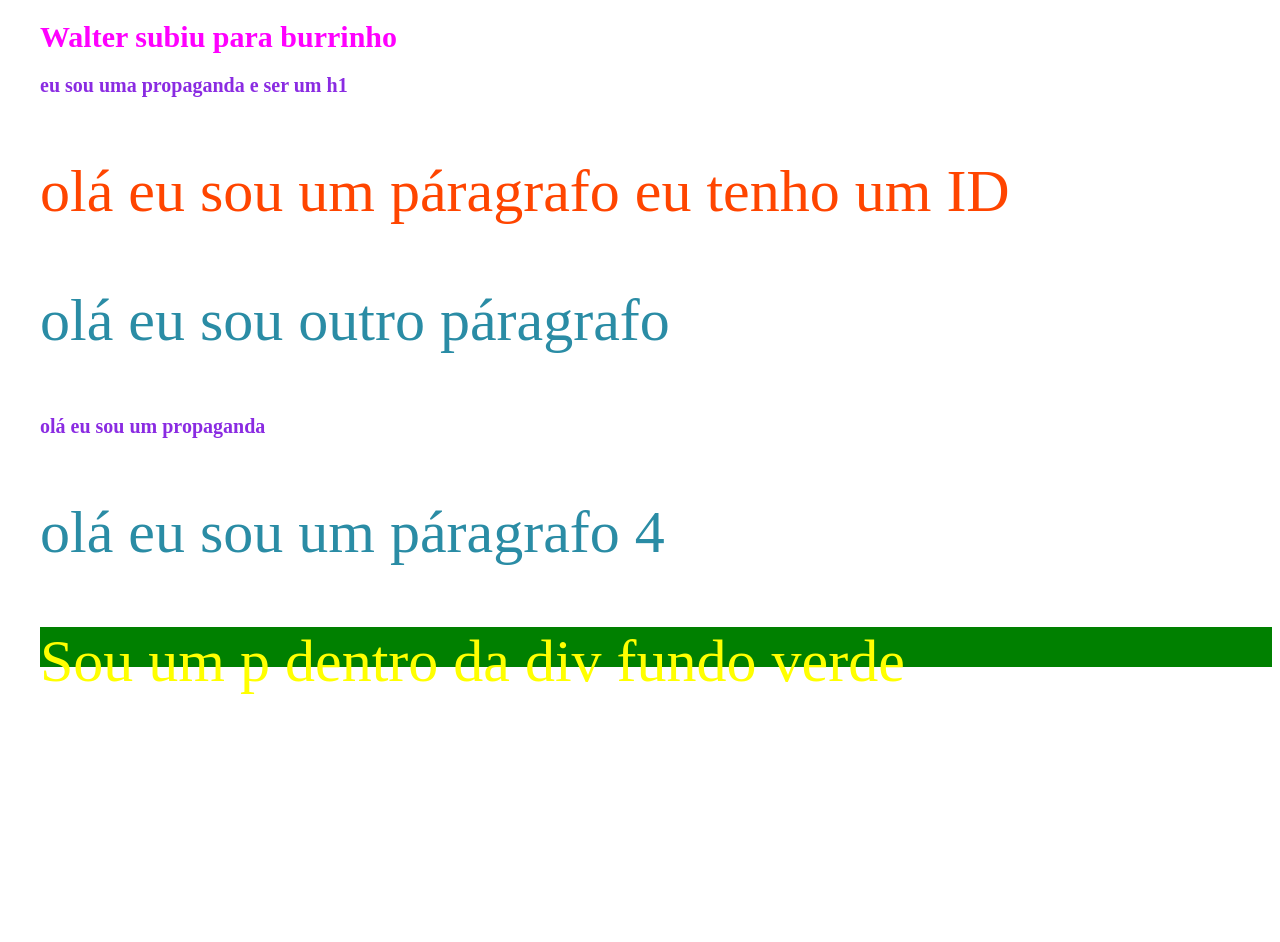
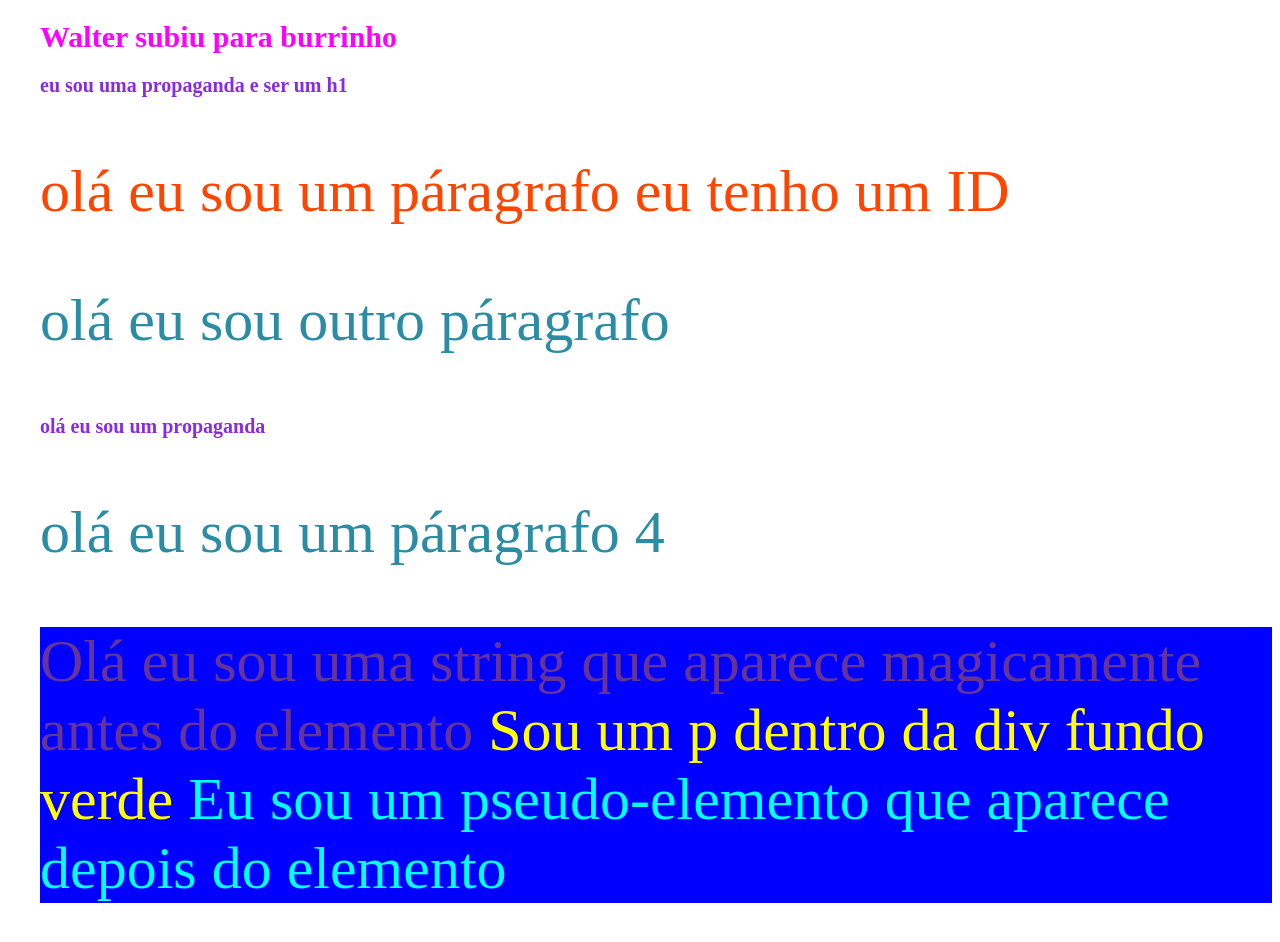
Before and after one commit to kleber16silva/revisaocss, a plain HTML site: page index.html in a window 1280 px wide. In both pictures the pointer is over the element "Sou um p dentro da div fundo verde". Before the commit the page ends 800 px from the top, so only its background shows below. Drawn offline with Linux system fonts and the light colour scheme.

Commit message:
comandos css 1

```diff
--- a/style.css
+++ b/style.css
@@ -35,7 +35,7 @@ p{
 .fundo-verde{
     color: yellow;
     background-color: green;
-    height: 40px;
+
 
 }
 
@@ -43,3 +43,27 @@ p{
 color: yellow;
 
 }
+/* usar sinal de maior para filhos direto*/
+/*usar espaço para todos os descendentes*/
+
+/*pseudo -class definen propriedades e valores para um determinado estado de elemento*/
+.fundo-verde :hover{
+ background-color: blue;
+
+}
+
+/*pseudo-elemento são usados para adicionar efeitos diferentes a
+um seletor, ou a parte de um seletor*/
+.fundo-verde ::before{
+    color:rebeccapurple;
+    content:"Olá eu sou uma string que aparece magicamente antes do elemento  ";
+
+}
+/*aqui vamos combinar o uso do pseudo-elemento no .fundo-verde::after*/
+.fundo-verde:hover ::after{
+    color: aqua;
+    height: 50px;
+    content: "  Eu sou um pseudo-elemento que aparece depois do elemento";
+
+
+}
```
